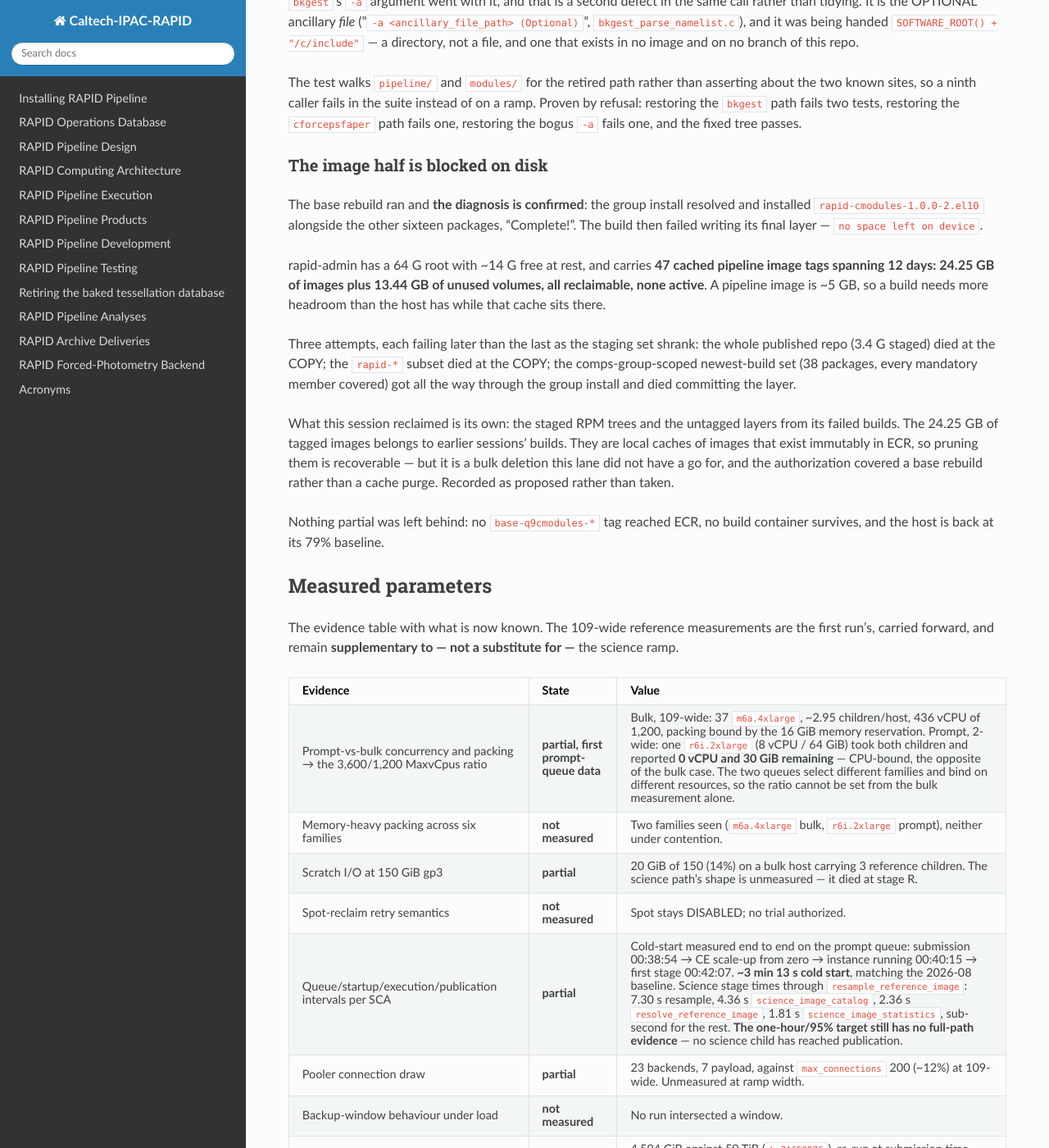
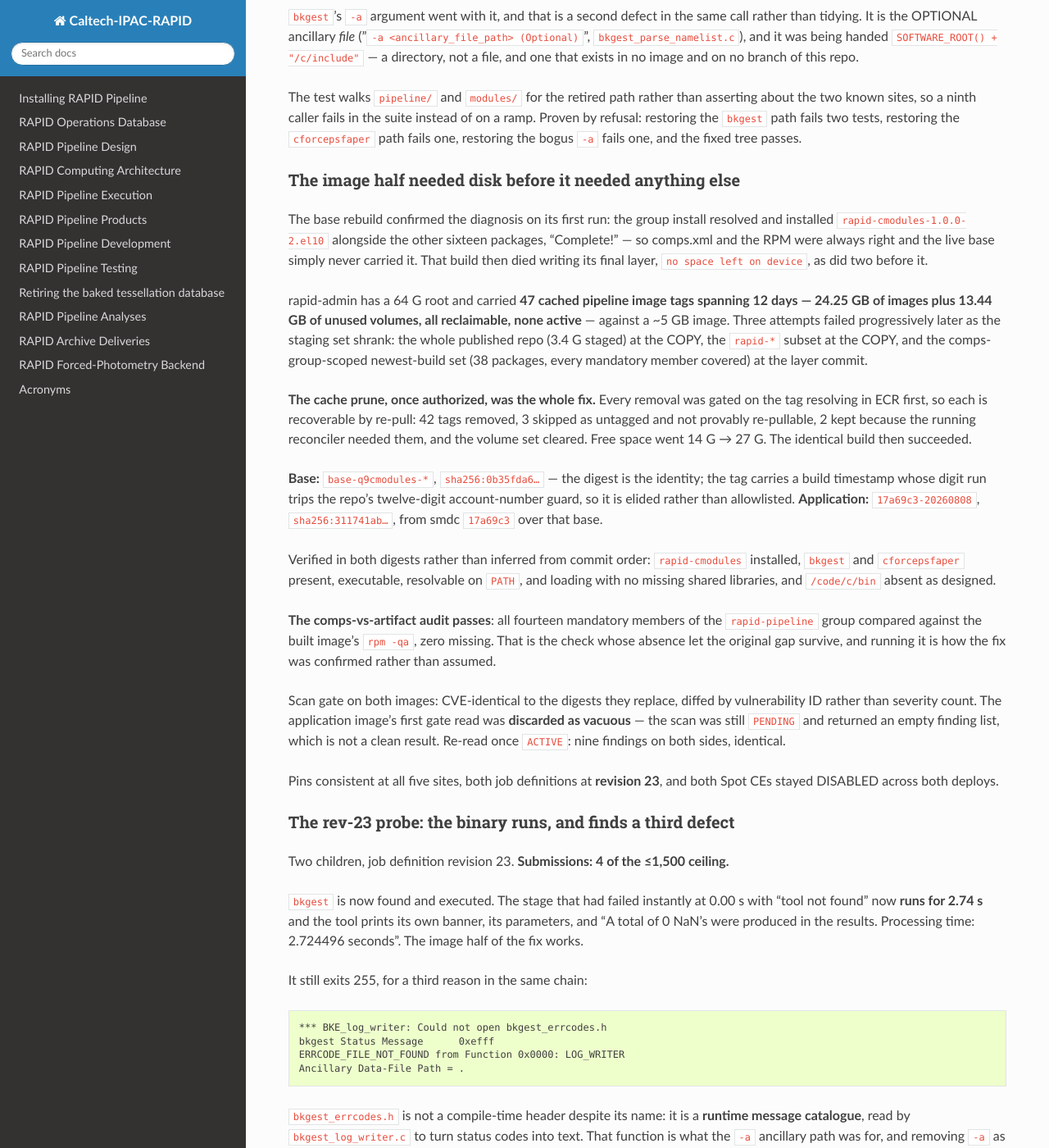
Before and after one commit to Caltech-IPAC/rapid, a Sphinx documentation site: the page built from docs/source/dev/q9_fix_round.rst, in a window 1280 px wide and 1400 px high, scrolled down 1943 px. Shown: the whole window at 82% size. Built offline with Sphinx 7.4.7 and the Read the Docs theme 3.1.0, drawn with Linux system fonts in a browser that asks for light colours; some of the changed text lies outside the part shown.

Commit message:
docs: cycle 2 lands at revision 23, and the probe finds cycle 3
The cache prune unblocked the base rebuild, and the identical build then
succeeded. Base base-q9cmodules-202608080121, application 17a69c3-20260808,
both carrying rapid-cmodules and verified in-image: binaries present,
executable, on PATH, loading with no missing shared libraries,
/code/c/bin absent as designed. The comps-vs-artifact audit reports zero
mandatory members missing — the check whose absence let the gap survive
in the first place. Both scan gates CVE-identical to the digests they
replace. Revisions 23, pins consistent at five sites, Spot DISABLED
across both deploys.

The rev-23 probe shows the fix working and the next defect one line
further on. bkgest is now found and RUNS — 2.74 s where it used to fail
instantly, printing its own banner and "A total of 0 NaN's were produced
in the results" — and still exits 255 because it cannot open
bkgest_errcodes.h.

That file is not a compile-time header despite the name: it is the
runtime message catalogue bkgest_log_writer.c reads to turn status codes
into text, and failing to open it sets I_status, which becomes the
non-zero exit. So the science computation completed and the stage was
failed by its own error reporter.

It is shipped by neither home. rapid-cmodules installs eight binaries and
no data files; the application image excludes c/ by design. Removing the
-a argument last cycle was half right — the value it carried
(/code/c/include) was a genuinely non-existent path — and half wrong: the
argument is load-bearing, and its default of "." is equally empty. The
fix is an RPM rebuild that installs the catalogue beside the binaries,
with -a restored to point at it.

Four children have now bought three distinct defects, each of which would
have cost 180 at the first ramp step.

Co-Authored-By: Claude Opus 5 <noreply@anthropic.com>
Claude-Session: https://claude.ai/code/session_01BwEeqk3vrNu7XFxUcVLwLu

```diff
--- a/docs/source/dev/q9_fix_round.rst
+++ b/docs/source/dev/q9_fix_round.rst
@@ -26,9 +26,13 @@ Cycles used
        attempts at 0.51 s
    * - 2
      - ``bkgest`` and ``cforcepsfaper`` unreachable
-     - **Code half fixed and merged; image half blocked on disk.** The
-       base build installed ``rapid-cmodules`` successfully and then
-       died writing its final layer — rapid-admin has no room
+     - **Fixed and live at revision 23.** RPM installed into a rebuilt
+       base, callers moved off ``/code/c/bin``; the binary now runs. It
+       exposed cycle 3 one line further on
+   * - 3
+     - ``bkgest_errcodes.h`` not shipped by ``rapid-cmodules``
+     - **Root-caused, not fixed** — the runtime message catalogue is in
+       no image; the fix is an RPM rebuild, outside this session's scope
    * - 3
      - unused
      -
@@ -42,14 +46,13 @@ Counts against caps
    * - Cap
      - Used
    * - Batch children (≤1,500)
-     - **2**
+     - **4** — two width-2 probes, one per image revision
    * - Fix cycles (≤3)
      - 1 fixed, 1 root-caused
    * - Application image rebuild + repin (≤2)
-     - **1** (revision 22, the swarp fix)
-   * - Base image rebuild (≤1)
-     - **1 attempt, no artifact** — three tries, none reaching a pushed
-       image; the last installed the RPM and died writing its layer
+     - **2** — revision 22 (swarp), revision 23 (cmodules base)
+   * - Base image rebuild
+     - **1 artifact**, after three attempts lost to disk
    * - Deploys per stack (≤2)
      - rapid-batch 1, rapid-reconciler-service 1
 
@@ -133,37 +136,106 @@ suite instead of on a ramp. Proven by refusal: restoring the ``bkgest``
 path fails two tests, restoring the ``cforcepsfaper`` path fails one,
 restoring the bogus ``-a`` fails one, and the fixed tree passes.
 
-The image half is blocked on disk
-~~~~~~~~~~~~~~~~~~~~~~~~~~~~~~~~~~
+The image half needed disk before it needed anything else
+~~~~~~~~~~~~~~~~~~~~~~~~~~~~~~~~~~~~~~~~~~~~~~~~~~~~~~~~~
 
-The base rebuild ran and **the diagnosis is confirmed**: the group
+The base rebuild confirmed the diagnosis on its first run: the group
 install resolved and installed ``rapid-cmodules-1.0.0-2.el10`` alongside
-the other sixteen packages, "Complete!". The build then failed writing
-its final layer — ``no space left on device``.
+the other sixteen packages, "Complete!" — so comps.xml and the RPM were
+always right and the live base simply never carried it. That build then
+died writing its final layer, ``no space left on device``, as did two
+before it.
 
-rapid-admin has a 64 G root with ~14 G free at rest, and carries **47
-cached pipeline image tags spanning 12 days: 24.25 GB of images plus
-13.44 GB of unused volumes, all reclaimable, none active**. A pipeline
-image is ~5 GB, so a build needs more headroom than the host has while
-that cache sits there.
+rapid-admin has a 64 G root and carried **47 cached pipeline image tags
+spanning 12 days — 24.25 GB of images plus 13.44 GB of unused volumes,
+all reclaimable, none active** — against a ~5 GB image. Three attempts
+failed progressively later as the staging set shrank: the whole published
+repo (3.4 G staged) at the COPY, the ``rapid-*`` subset at the COPY, and
+the comps-group-scoped newest-build set (38 packages, every mandatory
+member covered) at the layer commit.
 
-Three attempts, each failing later than the last as the staging set
-shrank: the whole published repo (3.4 G staged) died at the COPY; the
-``rapid-*`` subset died at the COPY; the comps-group-scoped newest-build
-set (38 packages, every mandatory member covered) got all the way through
-the group install and died committing the layer.
+**The cache prune, once authorized, was the whole fix.** Every removal
+was gated on the tag resolving in ECR first, so each is recoverable by
+re-pull: 42 tags removed, 3 skipped as untagged and not provably
+re-pullable, 2 kept because the running reconciler needed them, and the
+volume set cleared. Free space went 14 G → 27 G. The identical build then
+succeeded.
 
-What this session reclaimed is its own: the staged RPM trees and the
-untagged layers from its failed builds. The 24.25 GB of tagged images
-belongs to earlier sessions' builds. They are local caches of images that
-exist immutably in ECR, so pruning them is recoverable — but it is a bulk
-deletion this lane did not have a go for, and the authorization covered a
-base rebuild rather than a cache purge. Recorded as proposed rather than
-taken.
+**Base:** ``base-q9cmodules-*``, ``sha256:0b35fda6…`` — the digest is the
+identity; the tag carries a build timestamp whose digit run trips the
+repo's twelve-digit account-number guard, so it is elided rather than
+allowlisted.
+**Application:** ``17a69c3-20260808``, ``sha256:311741ab…``, from smdc
+``17a69c3`` over that base.
 
-Nothing partial was left behind: no ``base-q9cmodules-*`` tag reached
-ECR, no build container survives, and the host is back at its 79%
-baseline.
+Verified in both digests rather than inferred from commit order:
+``rapid-cmodules`` installed, ``bkgest`` and ``cforcepsfaper`` present,
+executable, resolvable on ``PATH``, and loading with no missing shared
+libraries, and ``/code/c/bin`` absent as designed.
+
+**The comps-vs-artifact audit passes**: all fourteen mandatory members of
+the ``rapid-pipeline`` group compared against the built image's
+``rpm -qa``, zero missing. That is the check whose absence let the
+original gap survive, and running it is how the fix was confirmed rather
+than assumed.
+
+Scan gate on both images: CVE-identical to the digests they replace,
+diffed by vulnerability ID rather than severity count. The application
+image's first gate read was **discarded as vacuous** — the scan was still
+``PENDING`` and returned an empty finding list, which is not a clean
+result. Re-read once ``ACTIVE``: nine findings on both sides, identical.
+
+Pins consistent at all five sites, both job definitions at **revision
+23**, and both Spot CEs stayed DISABLED across both deploys.
+
+The rev-23 probe: the binary runs, and finds a third defect
+~~~~~~~~~~~~~~~~~~~~~~~~~~~~~~~~~~~~~~~~~~~~~~~~~~~~~~~~~~~~
+
+Two children, job definition revision 23. **Submissions: 4 of the
+≤1,500 ceiling.**
+
+``bkgest`` is now found and executed. The stage that had failed instantly
+at 0.00 s with "tool not found" now **runs for 2.74 s** and the tool
+prints its own banner, its parameters, and "A total of 0 NaN's were
+produced in the results. Processing time: 2.724496 seconds". The image
+half of the fix works.
+
+It still exits 255, for a third reason in the same chain:
+
+.. code-block:: text
+
+    *** BKE_log_writer: Could not open bkgest_errcodes.h
+    bkgest Status Message      0xefff
+    ERRCODE_FILE_NOT_FOUND from Function 0x0000: LOG_WRITER
+    Ancillary Data-File Path = .
+
+``bkgest_errcodes.h`` is not a compile-time header despite its name: it
+is a **runtime message catalogue**, read by ``bkgest_log_writer.c`` to
+turn status codes into text. That function is what the ``-a`` ancillary
+path was for, and removing ``-a`` as a bogus argument was half right and
+half wrong — the value it carried (``/c/include``) was indeed a
+non-existent path, but the argument itself is load-bearing, and without
+it the path defaults to ``.``, where the file also is not.
+
+The consequence is out of proportion to the cause, and worth stating
+precisely: **the science computation completed**. The failure is in the
+message lookup afterwards, which sets ``I_status`` and so becomes a
+non-zero exit; the stage is failed by its error reporter rather than by
+its arithmetic.
+
+The file exists in the repo at ``c/src/bkgest/bkgest_errcodes.h``, and
+**``rapid-cmodules`` ships binaries only** — ``rpm -ql`` lists the eight
+executables and no data files, and the image carries the catalogue
+nowhere. The application image excludes ``c/`` by design, so neither home
+provides it. That is a packaging gap in the RPM, and closing it properly
+means rebuilding and republishing ``rapid-cmodules`` with the catalogue
+installed beside the binaries and ``-a`` restored to point at it —
+outside what this session was authorized to do.
+
+Records again did the work: the tool's full stdout was in the attempt's
+diagnostics bundle, the failing stage carried its argv and exit code, and
+nothing needed log archaeology. Both attempts carry ``tool_failure`` from
+the v1 allowlist; zero unexplained, zero flagged.
 
 Measured parameters
 -------------------
@@ -255,12 +327,15 @@ located precisely enough to fix in one bounded step.
 Proposed, not ratified
 ----------------------
 
-* **Reclaim rapid-admin's image cache** — 24.25 GB of tagged images and
-  13.44 GB of unused volumes, 47 pipeline tags over 12 days, none active
-  and all present in ECR. This is what blocks the base rebuild, and at
-  ~5 GB per image and a build most sessions, the host returns to this
-  state within a few builds however tonight's rebuild is finished. A
-  scheduled prune is the durable form.
+* **Ship ``bkgest_errcodes.h`` in ``rapid-cmodules``** and restore
+  ``bkgest``'s ``-a`` to point at it. The RPM installs eight binaries and
+  no data files; the catalogue its own logger reads at runtime is in no
+  image. Without it every ``bkgest`` invocation exits non-zero after
+  completing its work correctly.
+* **A scheduled prune for rapid-admin's image cache.** Tonight's
+  reclamation was one-off: 42 tags removed, 14 G → 27 G. At ~5 GB per
+  image and a build most sessions, the host returns to a wedged state
+  within a few builds.
 * **Measure the base's RPM set against ``comps.xml`` in CI**, at the
   artifact rather than in a comment. The coverage check that asserted
   "nothing left to build" was right about intent and wrong about the
@@ -281,21 +356,18 @@ Proposed, not ratified
 Left for the owner
 ------------------
 
-1. **Free space on rapid-admin**, then finish the base rebuild. The
-   build is proven correct up to its final layer write — the group
-   install put ``rapid-cmodules`` in place — so this is a rerun, not a
-   redesign. Roughly 10 GB of headroom is enough.
-2. **Rebuild the application image on the new base** and repin to
-   revision 23. ``build.sh`` live-resolves the newest ``base-*`` tag by
-   push time, so no pin edit is needed; the code half of the fix is
-   already on ``smdc``.
-3. **A width-2 probe on revision 23** — both children must clear
-   ``subtract_background`` and reach terminal with clean records.
-4. Then the ramp: 180 → 540 → drip, each step gated on clean attempt
+1. **Rebuild ``rapid-cmodules`` with the message catalogue installed**
+   beside the binaries, republish, rebuild the base and application
+   images on it, and restore ``bkgest``'s ``-a`` to the installed path.
+   This is the one thing between here and a science ramp.
+2. **A width-2 probe on that revision** — both children must clear
+   ``subtract_background`` and reach terminal with clean records. The
+   stage is already proven to run; what is unproven is a zero exit.
+3. Then the ramp: 180 → 540 → drip, each step gated on clean attempt
    records. The mechanics are proven — the runner submits a bounded,
    capped array with no VPO involved.
-5. A width-2 probe before each widening. It cost two children and found
-   a defect that would have cost 180.
+4. A width-2 probe before each widening. Four children have now bought
+   three distinct defects, each of which would have cost 180.
 
 Carried forward unactioned: registration granularity (a handful of bad
 records aborts the whole operator pass — now demonstrated at fourteen),
```
Also changed, not shown: docs/source/dev/q8_smoke.rst (+27 -9 lines).
